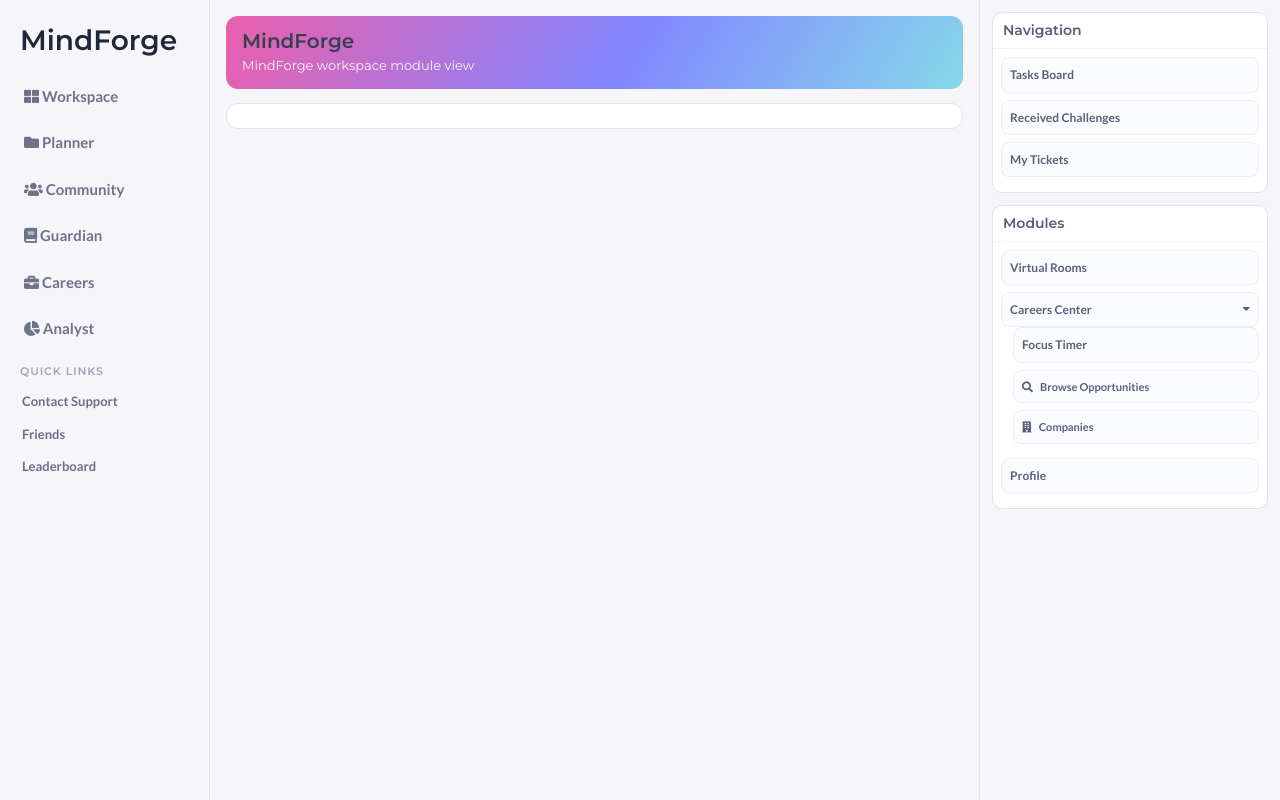
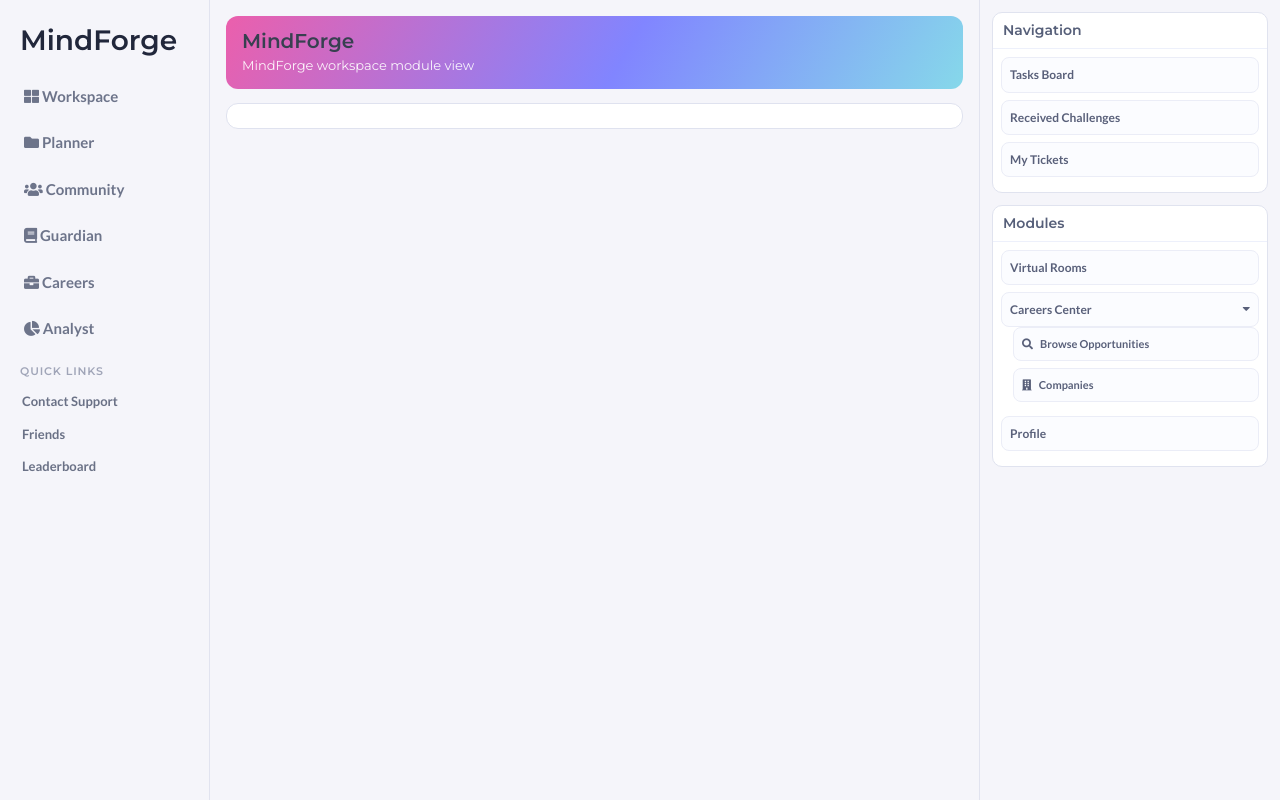
Before and after one commit to SiL0p/mindforge, a Symfony app: template templates/workspace/module_base.html.twig in a window 1280 px wide, after a click on "Careers Center". Run offline with Twig, Linux system fonts and the light colour scheme; the template is opened without the code that fills it, so the values that code supplies are empty; some libraries are stand-ins or nearby versions.

Commit message:
merge fix

```diff
--- a/templates/workspace/module_base.html.twig
+++ b/templates/workspace/module_base.html.twig
@@ -201,8 +201,7 @@
                         Careers Center <i class="fa fa-caret-down" style="float:right; margin-top:2px;"></i>
                     </a>
                     <div id="careers-sub" style="display:none; padding: 0 0 7px 12px;">
-                        <a class="item" href="{{ path('guardian_focus_timer') }}">Focus Timer</a>
-                <a class="item" href="{{ path('app_carriere_opportunite_index') }}" style="font-size:11px;"><i class="fa fa-search" style="margin-right:5px;"></i> Browse Opportunities</a>
+                        <a class="item" href="{{ path('app_carriere_opportunite_index') }}" style="font-size:11px;"><i class="fa fa-search" style="margin-right:5px;"></i> Browse Opportunities</a>
                         <a class="item" href="{{ path('app_carriere_entreprise_index') }}" style="font-size:11px;"><i class="fa fa-building" style="margin-right:5px;"></i> Companies</a>
                         {% if app.user %}
                             {% if 'ROLE_COMPANY' not in app.user.roles %}
```
